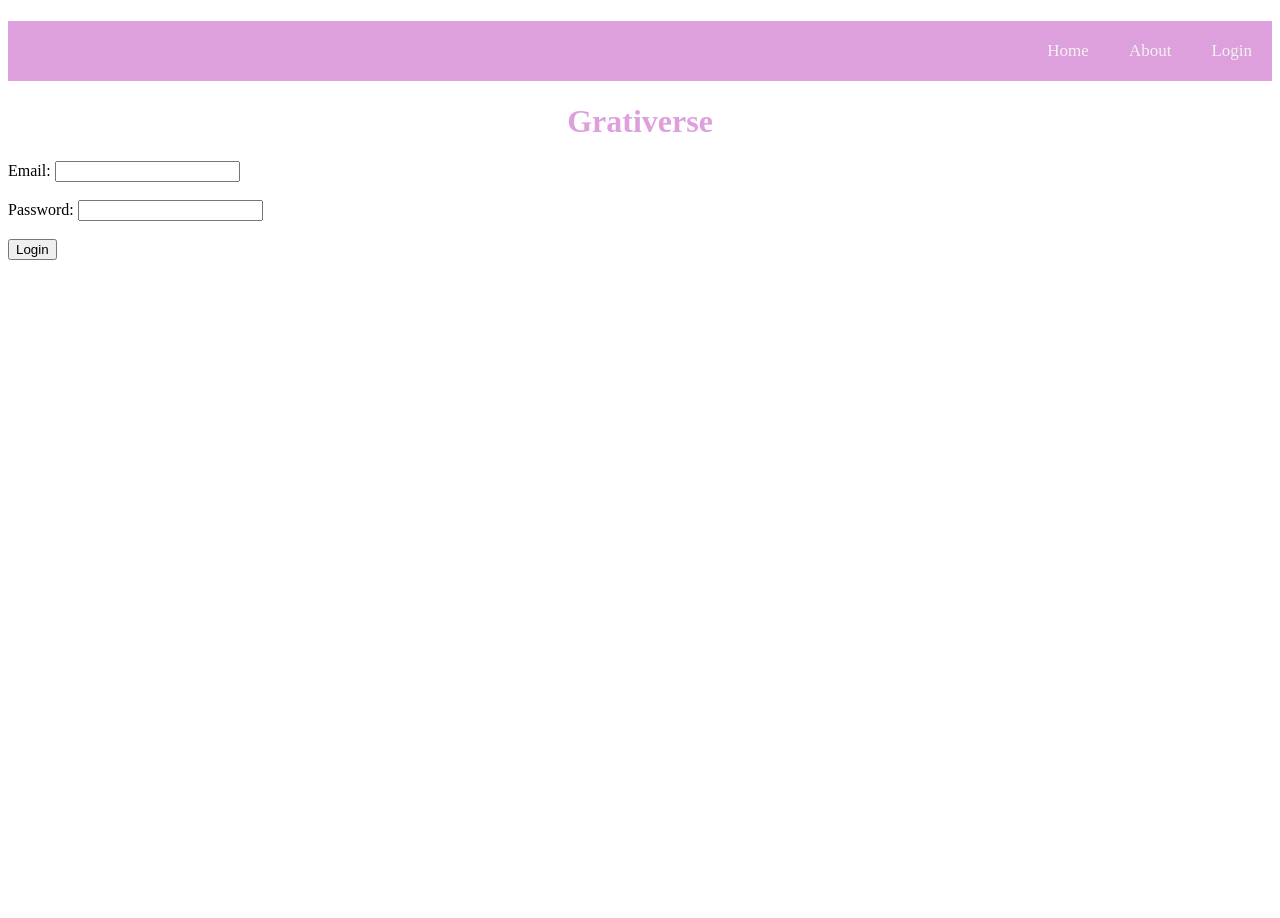
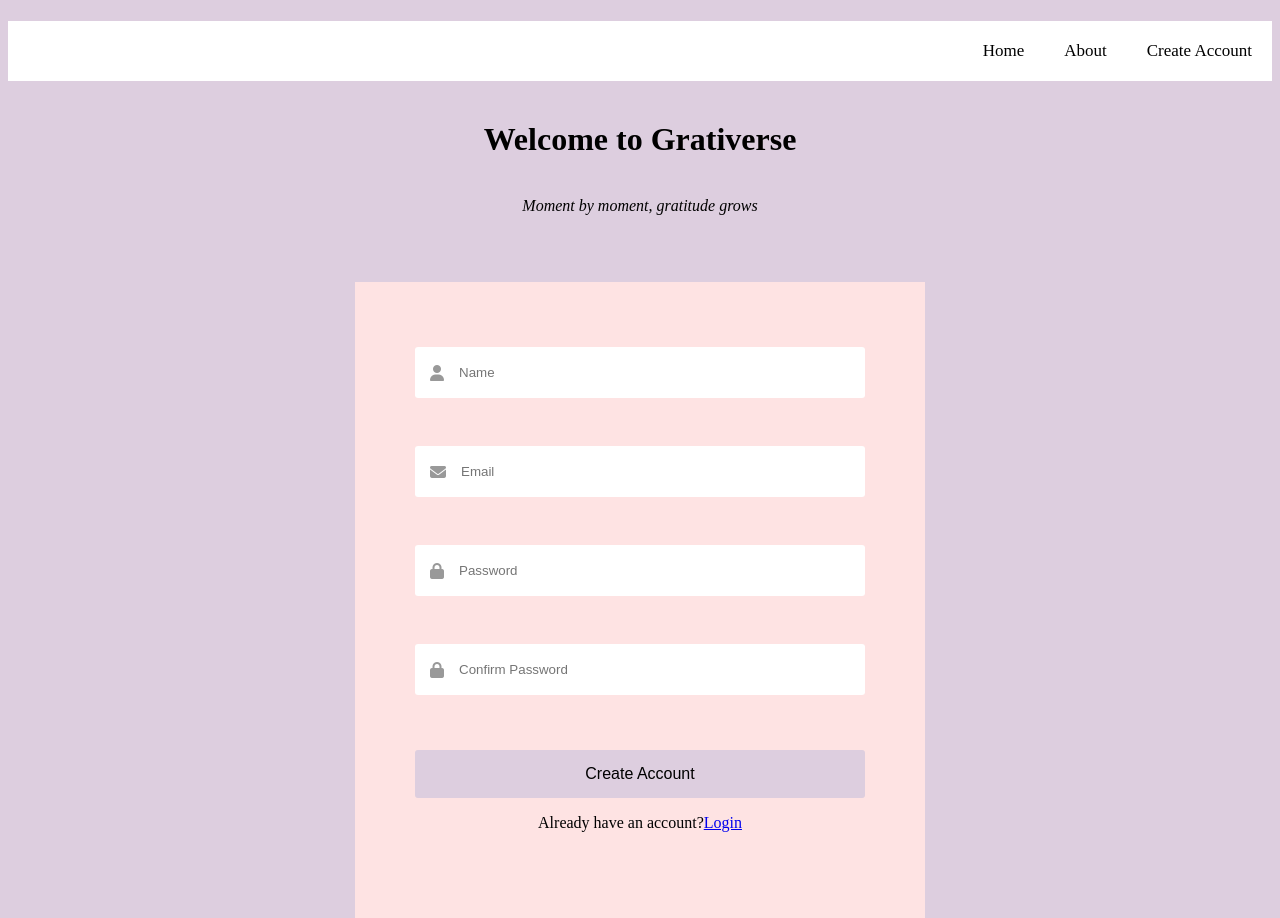
Before and after one commit to Chinaza98/DTTPHackathon-ZenDiary, a plain HTML site: page index.html in a window 1280 px wide. Before the commit the page ends 800 px from the top, so only its background shows below. Drawn offline with Linux system fonts and the light colour scheme.

```diff
--- a/index.html
+++ b/index.html
@@ -4,10 +4,11 @@
     <meta charset="UTF-8">
     <meta http-equiv="X-UA-Compatible" content="IE=edge">
     <meta name="viewport" content="width=device-width, initial-scale=1.0">
-    <title>Zen Diary</title>
+    <title>Grativerse</title>
 
     <!-- This is the link to the css style sheet-->
     <link rel="Stylesheet" href="style.css">
+    <script src="https://kit.fontawesome.com/6ced277b41.js" crossorigin="anonymous"></script>
 </head>
 
 <header>
@@ -17,22 +18,53 @@
 <body>
     <!--This is the tag for the nav bar-->
     <nav class="topnav">
-        <a href="Login.html">Login</a>
+        <a href="Login.html">Create Account</a>
         <a href="#">About</a>
         <a href="#">Home</a>
     </nav>
+    <br>
+    <h1>Welcome to Grativerse</h1>
+    <br>
+    <address>Moment by moment, gratitude grows</address>
 
-    <h1>Grativerse</h1>
+    <!--This is the login code with attached API-->
 
-    <form id="contactForm" action="https://api.web3forms.com/submit" method="POST">
-        <label for="email">Email:</label>
-        <input type="email" id="email" name="email"><br><br>
+    <div class="form-box">
 
-        <label for="password">Password:</label>
-        <input type="password" id="password" name="password"><br><br>
+        <form>
+            <div class="input-group">
 
-        <input type="hidden" name="apikey" value="ddf5560b-1771-4f91-8802-38407c24258f">
-        <button type="button" class="btn btn-login">Login</button>
-    </form>
+                <div class="input-field">
+                <i class="fa-solid fa-user"></i>
+                <input type="text" placeholder="Name">
+                </div>
+            <br>
+                <div class="input-field">
+                <i class="fa-solid fa-envelope"></i>
+                <input type="email" placeholder="Email">
+                </div>
+            <br>
+                <div class="input-field">
+                <i class="fa-solid fa-lock"></i>
+                <input type="password" placeholder="Password">
+                </div>
+            <br>
+                <div class="input-field">
+                <i class="fa-solid fa-lock"></i>
+                <input type="password" placeholder="Confirm Password">
+                </div>
+
+            </div>
+
+            <div class="btn-field">
+                <button type="submit" formaction="profile.html">Create Account</button>
+
+            </div>
+            <p>Already have an account?<a href="Login">Login</a></p>
+        </form>
+    </div>
+
+
 </body>
+
 </html>
--- a/style.css
+++ b/style.css
@@ -1,17 +1,16 @@
 .topnav {
     overflow: auto;
-    background-color:plum;
+    background-color: #fff;
+    margin: 0;
   }
 
   .topnav a {
     float: right;
-    color: #f2f2f2;
+    color: black;
     text-align: center;
-    padding: 0px 16px;
     text-decoration: none;
     font-size: 17px;
     padding: 20px;
-    margin: 0;
   }
 
   .topnav a:hover {
@@ -25,11 +24,83 @@
   }
 
 h1{
-    color:plum;
+    color: black;
     margin-top: 50;
     text-align: center;
 }
 
+address{
+    text-align: center;
+}
 .contactForm{
+    position: relative;
+}
+
+body{
+    background-color:#DDCEDF;
+}
+
+.btn-bd-login {
+    --bs-btn-font-weight: 600;
+    --bs-btn-color: var(--bs-white);
+    --bs-btn-bg: var(--bd-violet-bg);
+    --bs-btn-border-color: var(--bd-violet-bg);
+    --bs-btn-hover-color: var(--bs-white);
+}
+
+.form-box{
+    width: 90%;
+    max-width: 450px;
+    position: absolute;
+    top:50%;
+    left: 50%;
+    transform: translate(-50%,-50%);
+    background: #FEE3E3;
+    text-align: center;
+    padding: 50px 60px 70px;
+    margin-top: 200px;
+}
+
+.input-field{
+    background: #fff;
+    margin: 15px 0;
+    border-radius: 3px;
+    display: flex;
     align-items: center;
+
 }
+
+input{
+    width: 100%;
+    background: transparent;
+    border: 0;
+    outline: 0;
+    padding: 18px 15px;
+
+
+}
+
+.input-field i{
+    margin-left: 15px;
+    color: #999;
+}
+
+.btn-field{
+    width: 100%;
+    display:flex;
+}
+
+.btn-field button{
+    background: #DDCEDF;
+    margin-top: 40px;
+    width: 100%;
+    color:black;
+    border-radius: 3px;
+    padding: 15px;
+    border: 0;
+    outline: 0;
+    cursor: pointer;
+    transition; background: 1s;
+    font-size: medium;
+    text-align: center;
+}
```
Also changed, not shown: profile.html (added, +12 -0 lines), zend.js (+23 -0 lines).
